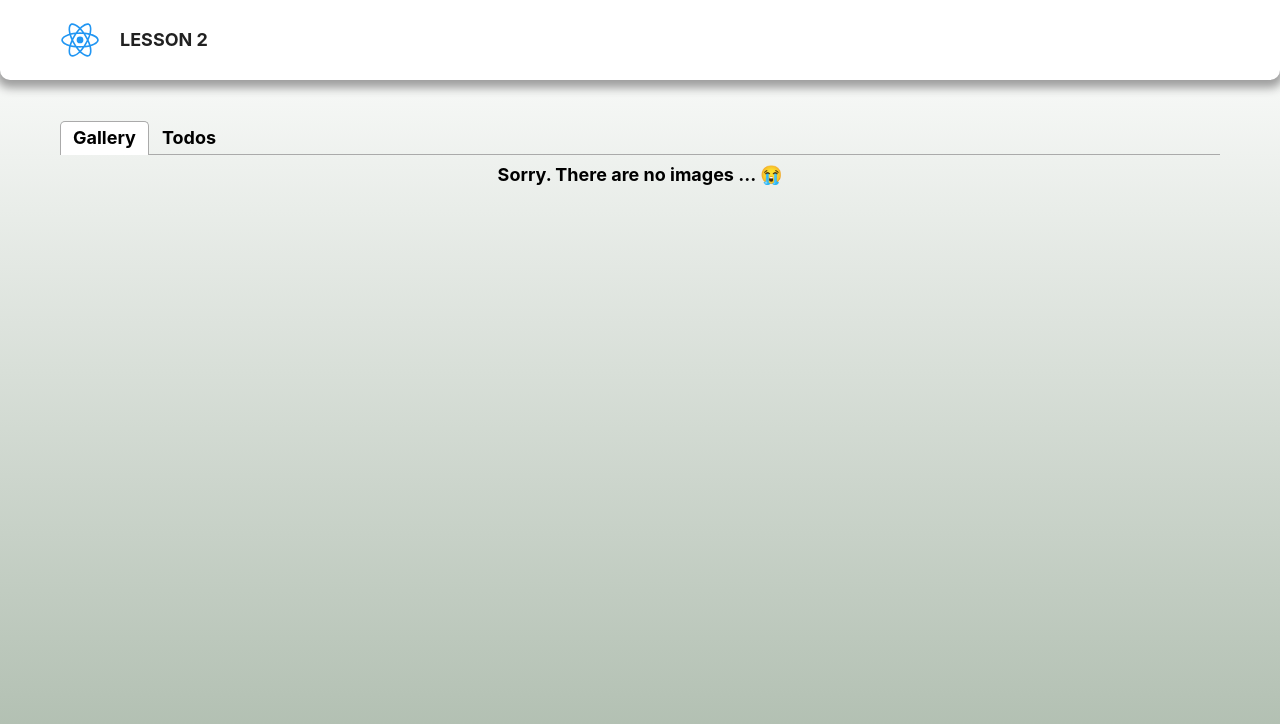
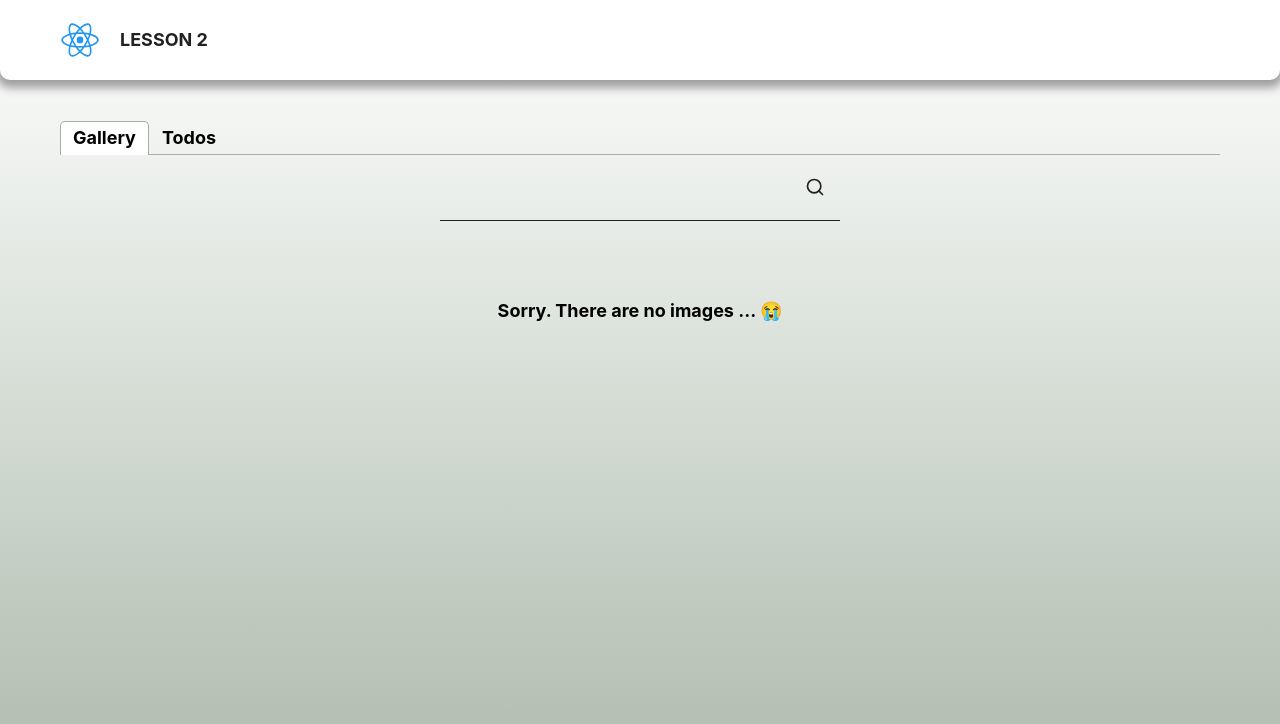
Before and after one commit to myroslavsuprun/bl-55-react-2, a React (Create React App) app: page / in a window 1280 px wide. Shown: the top 724 px of the page. Built offline with nearby package versions, Linux system fonts and the light colour scheme.

Commit message:
Created form

```diff
--- a/src/components/SearchForm/SearchForm.jsx
+++ b/src/components/SearchForm/SearchForm.jsx
@@ -4,7 +4,34 @@ import { FiSearch } from 'react-icons/fi';
 import { FormBtn, InputSearch, SearchFormStyled } from './SearchForm.styled';
 
 export class SearchForm extends Component {
+  state = {
+    searchQuery: '',
+  };
+
+  onQueryInputChange = e => {
+    const searchQuery = e.target.value;
+    this.setState({
+      searchQuery,
+    });
+  };
+
+  onFormSubmit = e => {
+    e.preventDefault();
+    this.props.onSubmit(this.state.searchQuery);
+    this.setState({
+      searchQuery: '',
+    });
+  };
+
   render() {
-    return <h2>SearchForm</h2>;
+    const { searchQuery } = this.state;
+    return (
+      <SearchFormStyled onSubmit={this.onFormSubmit}>
+        <InputSearch value={searchQuery} onChange={this.onQueryInputChange} />
+        <FormBtn>
+          <FiSearch />
+        </FormBtn>
+      </SearchFormStyled>
+    );
   }
 }
--- a/src/tabs/Gallery.jsx
+++ b/src/tabs/Gallery.jsx
@@ -4,9 +4,22 @@ import * as ImageService from 'service/image-service';
 import { Button, SearchForm, Grid, GridItem, Text, CardItem } from 'components';
 
 export class Gallery extends Component {
+  state = {
+    searchQuery: '',
+  };
+
+  async componentDidUpdate() {}
+
+  onSearchFormSubmit = searchQuery => {
+    this.setState({
+      searchQuery,
+    });
+  };
+
   render() {
     return (
       <>
+        <SearchForm onSubmit={this.onSearchFormSubmit} />
         <Text textAlign="center">Sorry. There are no images ... 😭</Text>
       </>
     );
```
Also changed, not shown: 1 other file (tests, documents, lock files or other folders).
